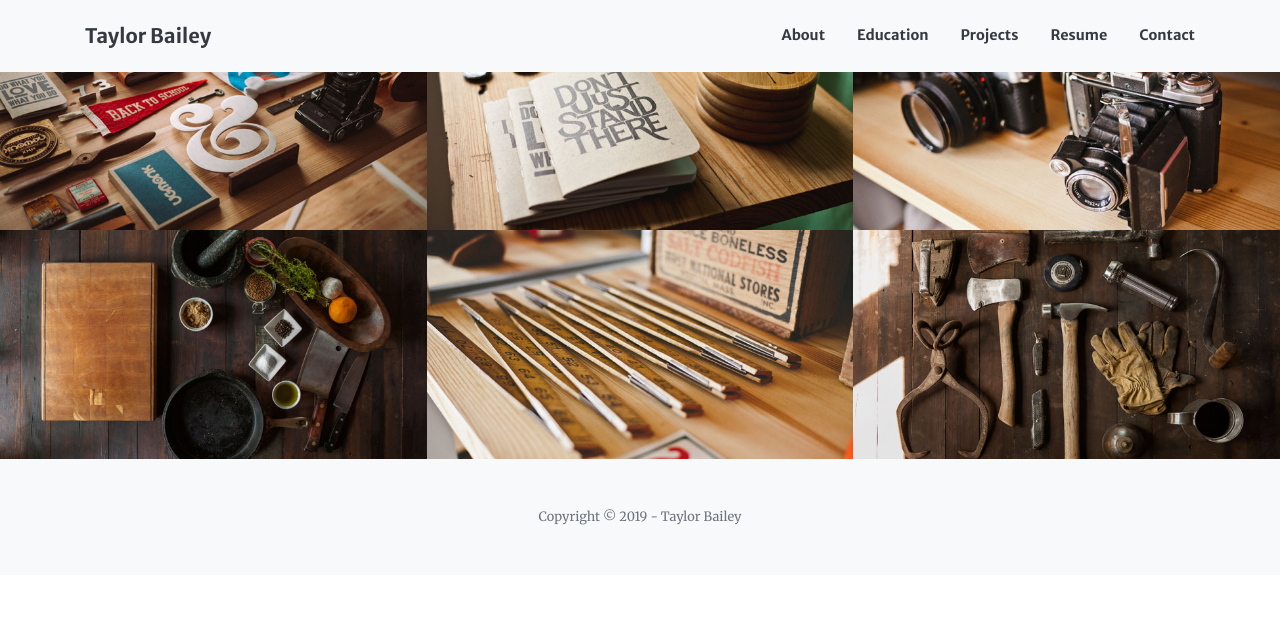
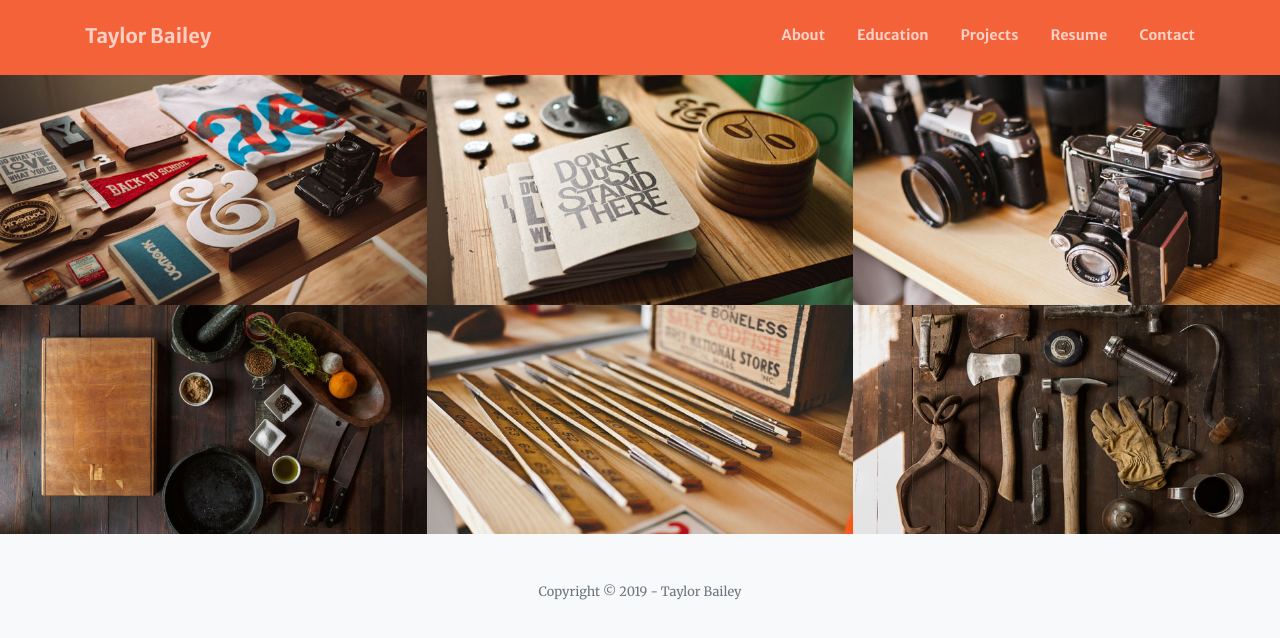
Before and after one commit to taylorbailey97/taylorrbailey, a website with bundled scripts: page projects.html in a window 1280 px wide. Built offline with nearby package versions, Linux system fonts and the light colour scheme.

Commit message:
small updates

```diff
--- a/nav.html
+++ b/nav.html
@@ -1,26 +1,26 @@
 
-<nav class="navbar navbar-expand-lg bg-light fixed-top py-3" id="mainNav">
+<nav class="navbar navbar-expand-lg fixed-top py-3 text-white" id="mainNav">
     <div class="container">
-        <a class="navbar-brand js-scroll-trigger text-dark" href="index.html">Taylor Bailey</a>
+        <a class="navbar-brand js-scroll-trigger" href="index.html">Taylor Bailey</a>
         <button class="navbar-toggler navbar-toggler-right" type="button" data-toggle="collapse" data-target="#navbarResponsive" aria-controls="navbarResponsive" aria-expanded="false" aria-label="Toggle navigation">
-            <span class="navbar-toggler-icon"></span>
+            <span class="navbar-toggler-icon text-black"></span>
         </button>
         <div class="collapse navbar-collapse" id="navbarResponsive">
             <ul class="navbar-nav ml-auto my-2 my-lg-0">
                 <li class="nav-item">
-                    <a class="nav-link js-scroll-trigger text-dark" href="./about.html">About</a>
+                    <a class="nav-link js-scroll-trigger" href="./about.html">About</a>
                 </li>
                 <li class="nav-item">
-                    <a class="nav-link js-scroll-trigger text-dark" href="./courses.html">Education</a>
+                    <a class="nav-link js-scroll-trigger" href="./courses.html">Education</a>
                 </li>
                 <li class="nav-item">
-                    <a class="nav-link js-scroll-trigger text-dark" href="./projects.html">Projects</a>
+                    <a class="nav-link js-scroll-trigger" href="./projects.html">Projects</a>
                 </li>
                 <li class="nav-item">
-                    <a class="nav-link js-scroll-trigger text-dark" href="./sources/Resume_2019%20(2).pdf" target="_blank">Resume</a>
+                    <a class="nav-link js-scroll-trigger" href="./sources/Resume_2019%20(2).pdf" target="_blank">Resume</a>
                 </li>
                 <li class="nav-item">
-                    <a class="nav-link js-scroll-trigger text-dark" href="./contact.html">Contact</a>
+                    <a class="nav-link js-scroll-trigger" href="./contact.html">Contact</a>
                 </li>
             </ul>
         </div>
--- a/projects.html
+++ b/projects.html
@@ -26,7 +26,7 @@
 
 <nav w3-include-html="nav.html"></nav>
 <!-- Portfolio Section -->
-<section id="portfolio">
+<section id="portfolio" class="bg-primary" style="padding-top: 75px;">
     <div class="container-fluid p-0">
         <div class="row no-gutters">
             <div class="col-lg-4 col-sm-6">
```
Also changed, not shown: index.html (+0 -1 lines).
